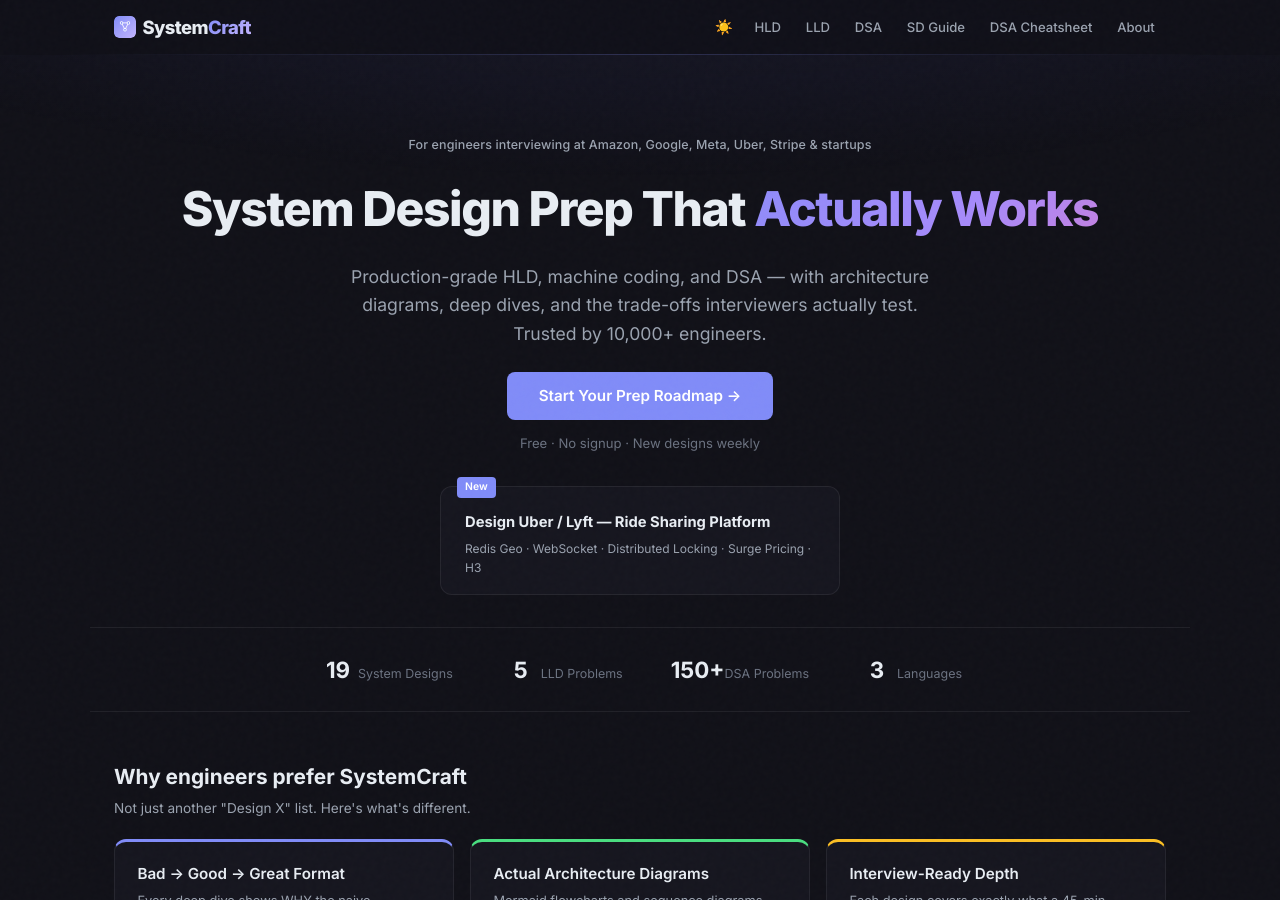
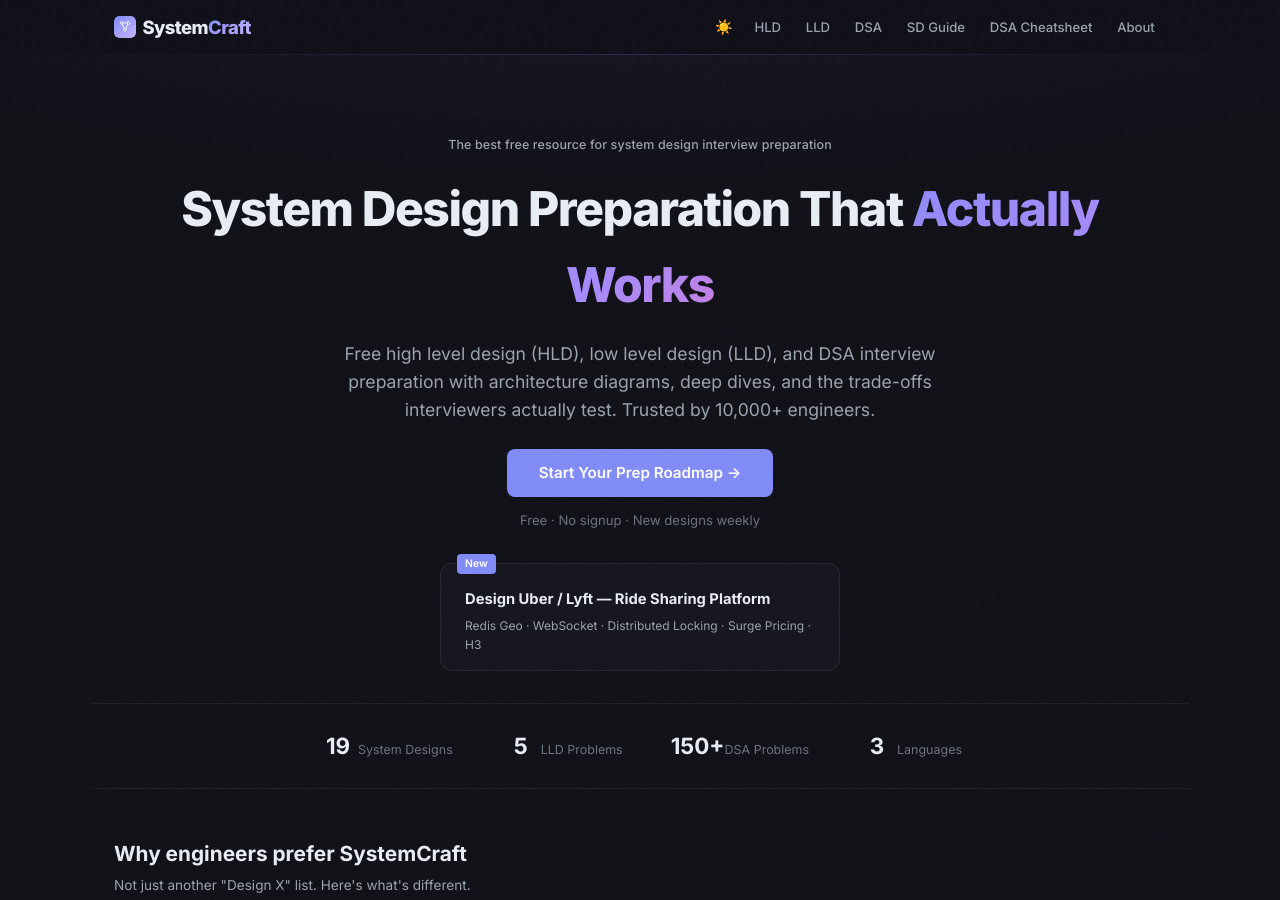
Before and after one commit to iluzn/HLD-Designs, a Jekyll site: the page built from index.html, in a window 1280 px wide and 900 px high. Built offline with Jekyll 4.4.1, drawn with Linux system fonts in a browser that asks for light colours.

Commit message:
SEO: add keyword variations (preparation, high level design, best free resource) to homepage + HLD page titles and descriptions

```diff
--- a/index.html
+++ b/index.html
@@ -13,10 +13,10 @@
     <script>window.dataLayer=window.dataLayer||[];function gtag(){dataLayer.push(arguments);}gtag('js',new Date());gtag('config','G-YJL7ECBWD0');</script>
     <meta name="viewport" content="width=device-width, initial-scale=1.0">
     <meta name="google-site-verification" content="BAYHhl0VtKB6M3UG5V97QDXNEMSXEiTvbls3ciAAocU" />
-    <title>SystemCraft - System Design, LLD & DSA</title>
-    <meta name="description" content="Free interview prep: system design, machine coding, and DSA problems. Diagrams, solutions in Java/Python/C++, and company tags.">
-    <meta property="og:title" content="SystemCraft — Free Interview Prep">
-    <meta property="og:description" content="HLD, LLD, and DSA with real architectures, patterns, and multi-language code.">
+    <title>SystemCraft - Free System Design Interview Preparation | HLD, LLD, DSA</title>
+    <meta name="description" content="Best free resource for system design interview preparation. High level design (HLD), low level design (LLD), and DSA problems with diagrams, deep dives, and solutions in Java, Python, C++.">
+    <meta property="og:title" content="SystemCraft - Free System Design Preparation">
+    <meta property="og:description" content="Best free resource for HLD system design interview preparation. 19 designs with architecture diagrams and deep dives.">
     <meta property="og:url" content="https://systemcraft.in">
     <meta property="og:type" content="website">
     <meta property="og:image" content="https://systemcraft.in/favicon.svg">
@@ -237,9 +237,9 @@
 
 <!-- HERO — one clear message + one CTA -->
 <section class="hero">
-    <div class="hero-badge-line">For engineers interviewing at Amazon, Google, Meta, Uber, Stripe & startups</div>
-    <h1>System Design Prep That <em>Actually Works</em></h1>
-    <p>Production-grade HLD, machine coding, and DSA — with architecture diagrams, deep dives, and the trade-offs interviewers actually test. Trusted by 10,000+ engineers.</p>
+    <div class="hero-badge-line">The best free resource for system design interview preparation</div>
+    <h1>System Design Preparation That <em>Actually Works</em></h1>
+    <p>Free high level design (HLD), low level design (LLD), and DSA interview preparation with architecture diagrams, deep dives, and the trade-offs interviewers actually test. Trusted by 10,000+ engineers.</p>
     <a class="hero-cta" href="/system-design-interview-guide">Start Your Prep Roadmap →</a>
     <div class="hero-sub">Free &middot; No signup &middot; New designs weekly</div>
 
--- a/pages/hld.html
+++ b/pages/hld.html
@@ -13,8 +13,8 @@
     <script>(function(){var t=localStorage.getItem("theme")||"dark";document.documentElement.setAttribute("data-theme",t);})();</script>
     <style>html{background:#111118;color:#e8edf3;}html[data-theme="light"]{background:#fafbff;color:#0f172a;}</style>
     <meta name="viewport" content="width=device-width, initial-scale=1.0">
-    <title>HLD Problems - SystemCraft</title>
-    <meta name="description" content="System design interview problems with diagrams, technology choices, deep dives, and trade-offs.">
+    <title>Free High Level Design (HLD) Problems - System Design Interview Preparation</title>
+    <meta name="description" content="Best free resource for high level design interview preparation. 19 system design problems with architecture diagrams, deep dives, and trade-offs. Beginner to advanced.">
     <link rel="icon" href="/favicon.ico" sizes="32x32">
     <link rel="icon" href="/favicon.svg" type="image/svg+xml">
     <link rel="canonical" href="https://systemcraft.in/hld">
```
